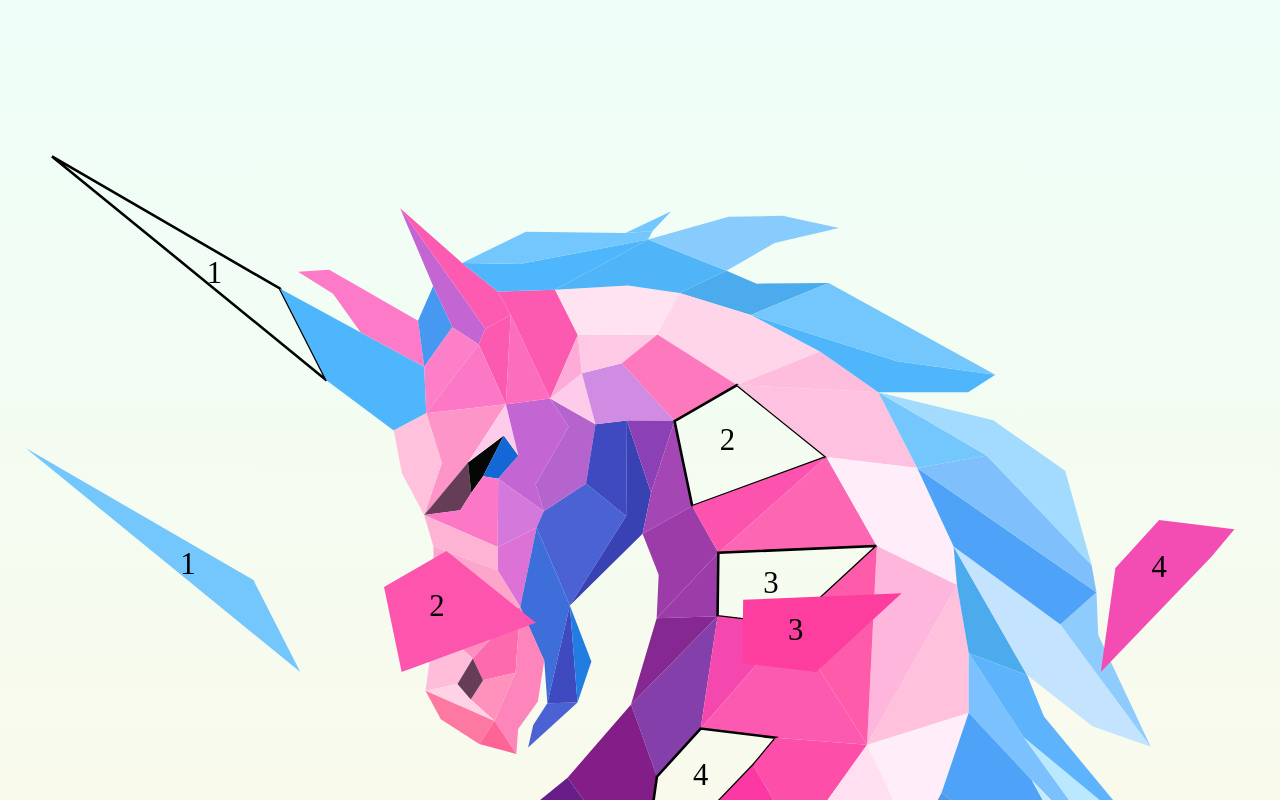
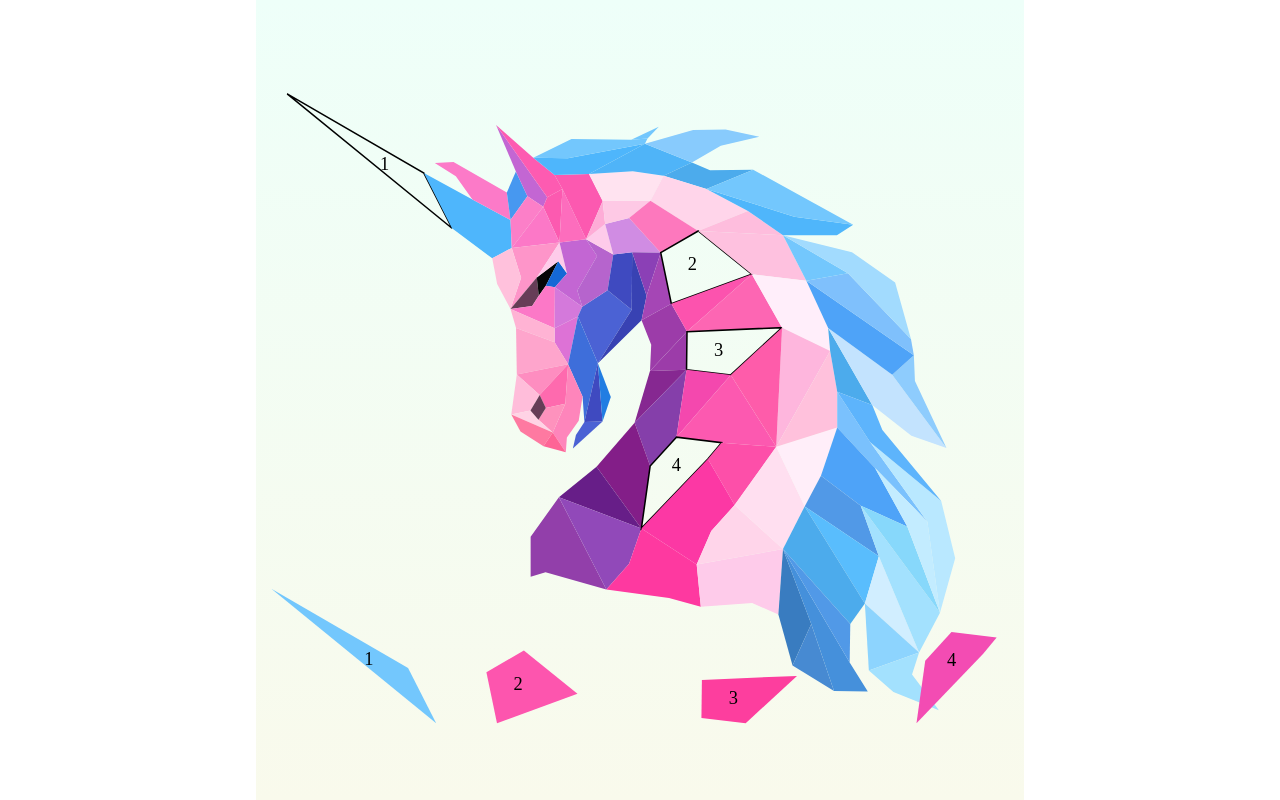
Before and after one commit to qzcsgs/poly, a website built with webpack: page src/index.html in a window 1280 px wide. Built offline with nearby package versions, Linux system fonts and the light colour scheme.

Commit message:
适配横屏

```diff
--- a/src/css/style.css
+++ b/src/css/style.css
@@ -28,9 +28,6 @@ body {
 	bottom: 50px;
 	width: 100%;
 }
-/* .polygon-item {
-	margin: 0 20px;
-} */
 .polygon-item svg {
 	width: 100%;
 }
@@ -58,5 +55,8 @@ text {
 }
 
 @media screen and (orientation: landscape) {
-
+	.wrap .start {
+		width: 60%;
+		margin: 0 auto;
+	}
 }
--- a/src/js/config.js
+++ b/src/js/config.js
@@ -1,7 +1,9 @@
+const start = document.querySelector('.start')
+
 export default {
   viewBoxWidth: 500,
-  viewBoxHeight: 500 / (document.body.offsetWidth / document.body.offsetHeight),
-  screenOffset: 500 / document.body.offsetWidth,
+  viewBoxHeight: 500 / (start.offsetWidth / start.offsetHeight),
+  screenOffset: 500 / start.offsetWidth,
   paddingLeft: 10,
   paddingBottom: 50
 }
```
